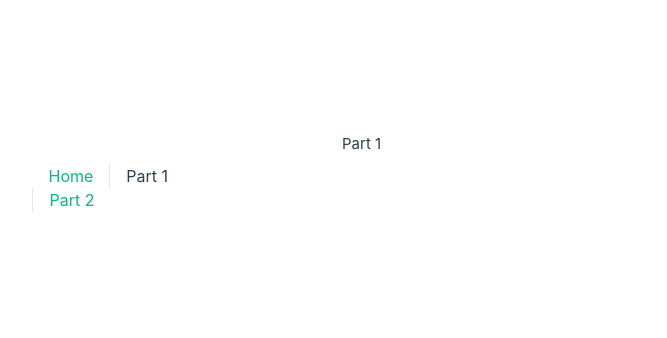
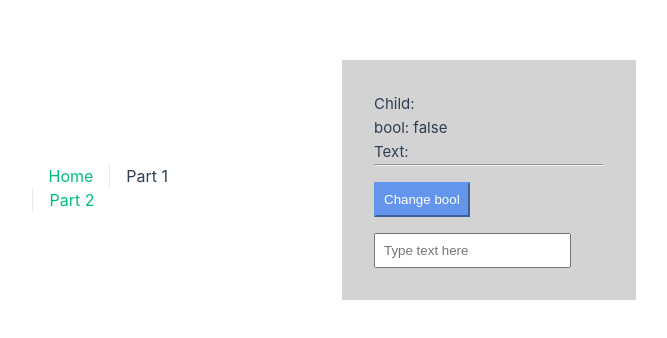
Before and after one commit to ikebk/edukudus-dev-challenge, a Vue app: page /part1 in a window 1280 px wide. Shown: the part 220-558 px from the top of the page, without its empty margins (298-965 px from the left). Built offline with nearby package versions, Linux system fonts and the light colour scheme.

Commit message:
Build Events comp

```diff
--- a/src/views/PartOneView.vue
+++ b/src/views/PartOneView.vue
@@ -1,6 +1,64 @@
 <template>
-  <div>
-    <!--  -->
-    Part 1
+  <div class="events">
+    <div>
+      <p>Child:</p>
+      <p>bool: {{ boolVal }}</p>
+      <p>Text: {{ strVal }}</p>
+    </div>
+    <hr />
+
+    <div class="actions">
+      <div>
+        <button @click="btnClick">Change bool</button>
+      </div>
+      <div>
+        <input type="text" name="str" v-model="strVal" placeholder="Type text here" />
+      </div>
+    </div>
   </div>
 </template>
+
+<script setup>
+import { ref, watch, defineEmits } from 'vue'
+const emit = defineEmits(['onTextChange', 'onBtnClick'])
+
+// Data
+const boolVal = ref(false)
+const strVal = ref('')
+
+// Methods
+const btnClick = () => {
+  boolVal.value = !boolVal.value
+  emit('onBtnClick', boolVal.value)
+}
+
+// Watch
+watch(strVal, (to) => {
+  emit('onTextChange', to)
+})
+</script>
+
+<style scoped>
+.events {
+  padding: 2rem;
+  background-color: lightgrey;
+}
+
+.actions {
+  display: flex;
+  gap: 1rem;
+  flex-direction: column;
+  margin-top: 1rem;
+
+  & button {
+    background-color: cornflowerblue;
+    color: #fff;
+    border-color: cornflowerblue;
+  }
+
+  & input,
+  & button {
+    padding: 0.5rem;
+  }
+}
+</style>
```
